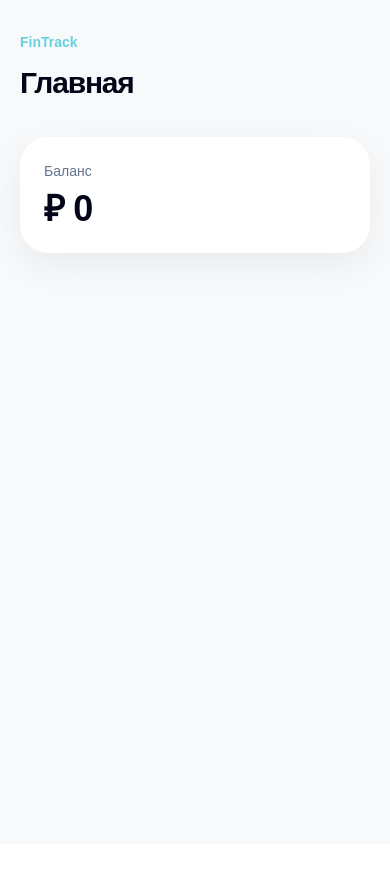
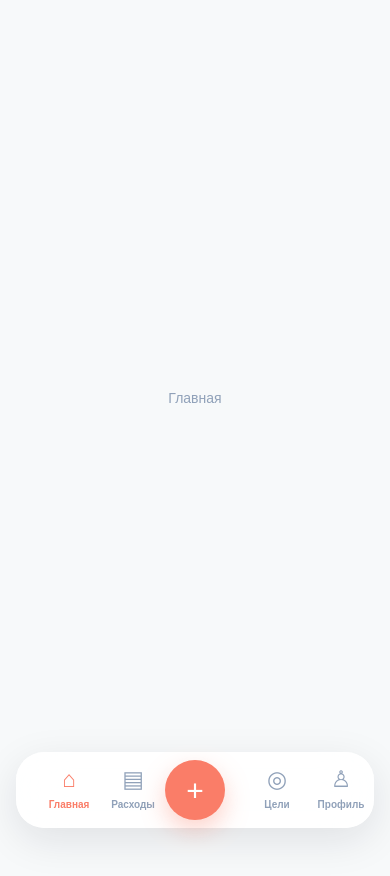
Before and after one commit to samusevvadim24-sys/fintrack, a Next.js app: page /dashboard in a window 390 px wide. Before the commit the page ends 844 px from the top, so only its background shows below. Built offline with nearby package versions, Linux system fonts and the light colour scheme.

Commit message:
Replace dashboard with four-tab mobile bottom navigation

```diff
--- a/app/dashboard/page.tsx
+++ b/app/dashboard/page.tsx
@@ -1,16 +1,48 @@
+"use client";
+
+import { useState } from "react";
+
+const tabs = [
+  { label: "Главная", icon: "⌂" },
+  { label: "Расходы", icon: "▤" },
+  { label: "Цели", icon: "◎" },
+  { label: "Профиль", icon: "♙" },
+];
+
 export default function Dashboard() {
+  const [activeTab, setActiveTab] = useState("Главная");
+
   return (
-    <main className="min-h-dvh bg-[#f7f9fa] px-5 py-8 text-slate-950">
-      <div className="mx-auto flex min-h-[calc(100dvh-4rem)] w-full max-w-md flex-col">
-        <header>
-          <p className="text-sm font-semibold text-[#67D1DE]">FinTrack</p>
-          <h1 className="mt-2 text-[30px] font-semibold tracking-[-0.04em]">Главная</h1>
-        </header>
-        <section className="mt-8 rounded-[28px] bg-white p-6 shadow-[0_12px_35px_rgba(15,23,42,0.06)]">
-          <p className="text-sm text-slate-500">Баланс</p>
-          <p className="mt-2 text-4xl font-semibold tracking-tight">₽ 0</p>
-        </section>
+    <main className="min-h-dvh bg-[#f7f9fa] text-slate-950">
+      <div className="mx-auto min-h-dvh w-full max-w-md px-5 pb-28 pt-8 sm:px-8">
+        <div className="flex min-h-[calc(100dvh-7rem)] items-center justify-center">
+          <p className="text-sm text-slate-400">{activeTab}</p>
+        </div>
       </div>
+
+      <nav className="fixed inset-x-0 bottom-0 z-20 mx-auto w-full max-w-md px-4 pb-4">
+        <div className="relative flex h-[76px] items-center justify-between rounded-[28px] border border-white/80 bg-white/90 px-5 shadow-[0_12px_40px_rgba(15,23,42,0.10)] backdrop-blur-xl">
+          <div className="flex w-full items-center justify-between pr-10">
+            {tabs.slice(0, 2).map((tab) => (
+              <button key={tab.label} type="button" onClick={() => setActiveTab(tab.label)} className={`flex min-w-[64px] flex-col items-center gap-1.5 rounded-2xl px-2 py-2 transition-all duration-200 active:scale-90 ${activeTab === tab.label ? "text-[#FA7D68]" : "text-slate-400 hover:text-slate-600"}`}>
+                <span className="text-[23px] leading-none">{tab.icon}</span>
+                <span className="text-[10px] font-semibold">{tab.label}</span>
+              </button>
+            ))}
+          </div>
+
+          <button type="button" aria-label="Добавить" className="absolute left-1/2 top-1/2 flex h-[60px] w-[60px] -translate-x-1/2 -translate-y-1/2 items-center justify-center rounded-full bg-[#FA7D68] text-[30px] font-light text-white shadow-[0_10px_25px_rgba(250,125,104,0.35)] transition-transform duration-200 hover:scale-105 active:scale-90">+</button>
+
+          <div className="flex w-full items-center justify-between pl-10">
+            {tabs.slice(2).map((tab) => (
+              <button key={tab.label} type="button" onClick={() => setActiveTab(tab.label)} className={`flex min-w-[64px] flex-col items-center gap-1.5 rounded-2xl px-2 py-2 transition-all duration-200 active:scale-90 ${activeTab === tab.label ? "text-[#FA7D68]" : "text-slate-400 hover:text-slate-600"}`}>
+                <span className="text-[23px] leading-none">{tab.icon}</span>
+                <span className="text-[10px] font-semibold">{tab.label}</span>
+              </button>
+            ))}
+          </div>
+        </div>
+      </nav>
     </main>
   );
 }
```
